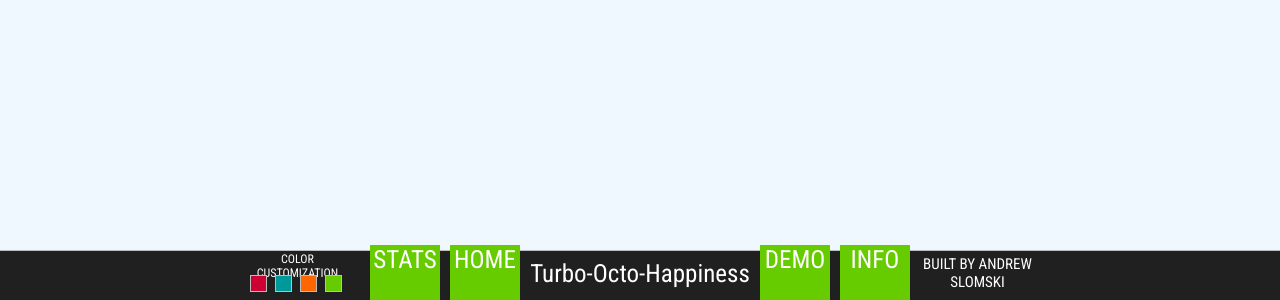
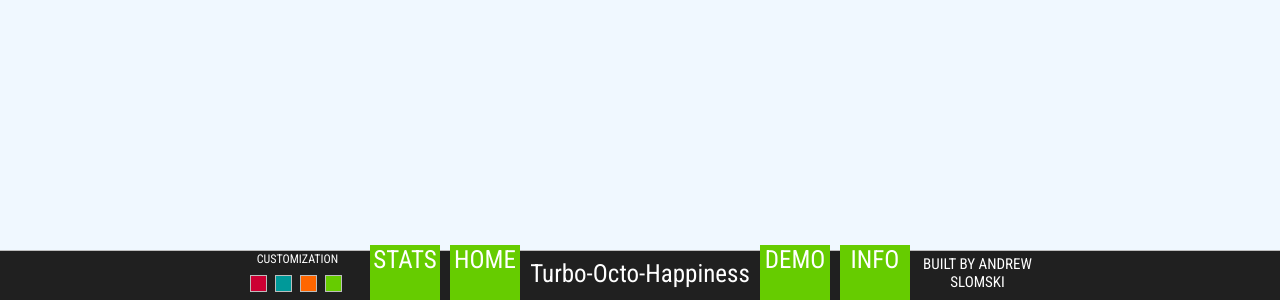
Before and after one commit to HD188753/HD188753.github.io, a plain HTML site: page index.html in a window 1280 px wide. Shown: the part 500-800 px from the top of the page. Drawn offline with nearby package versions, Linux system fonts and the light colour scheme.

Commit message:
reworded customization design
text no longer overflows onto the selection boxes

```diff
--- a/index.html
+++ b/index.html
@@ -198,7 +198,7 @@ border: 1px solid #BDBDBD;
     <p id="statsText">STATS</p>
     <p id="demoText">DEMO</p>
     <p id="infoText">INFO</p>
-    <p id="colorCust">COLOR CUSTOMIZATION</p>
+    <p id="colorCust">CUSTOMIZATION</p>
       <div id="redPannel"></div>
       <div id="bluePannel"></div>
       <div id="orangePannel"></div>
```
